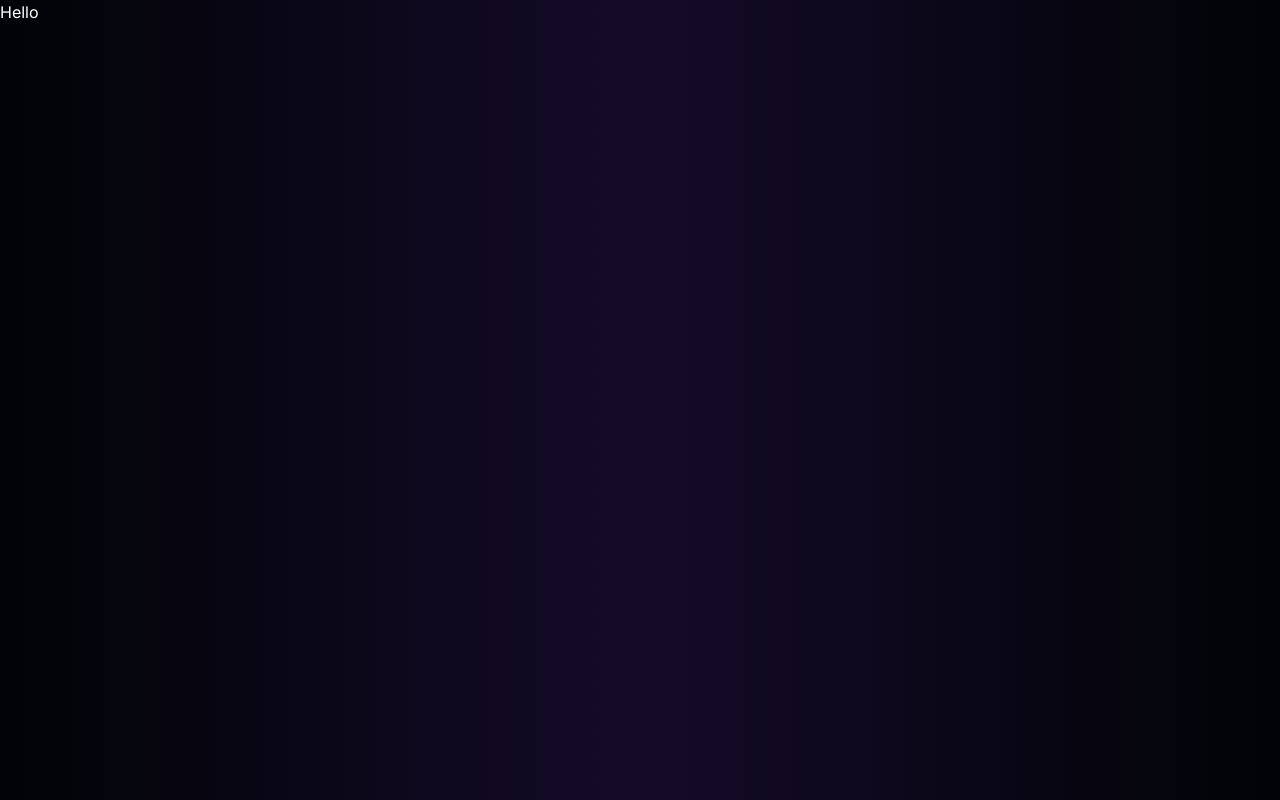
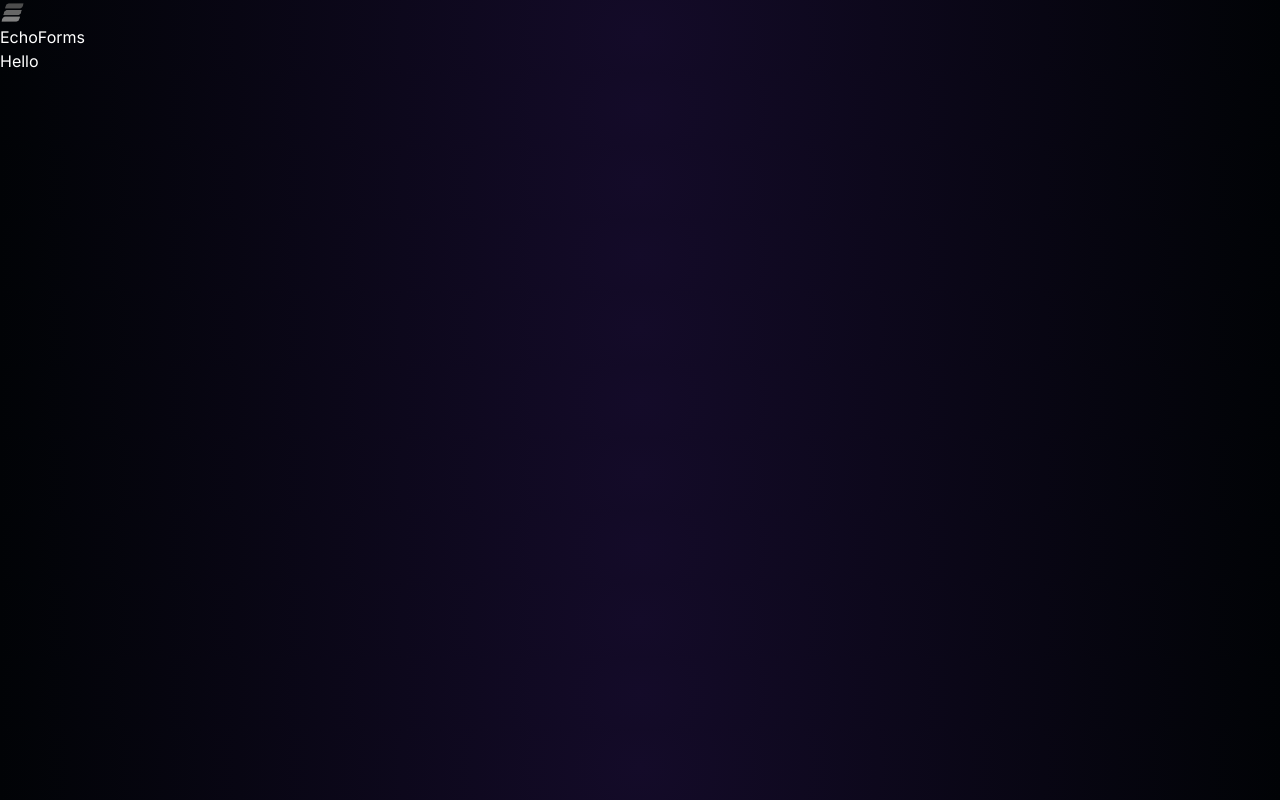
Before and after one commit to 10xshivam/EchoForms, a Next.js app: page / in a window 1280 px wide. Built offline with nearby package versions, Linux system fonts and the light colour scheme.

Commit message:
Add Navbar component and integrate it into the layout

```diff
--- a/src/app/layout.tsx
+++ b/src/app/layout.tsx
@@ -1,6 +1,7 @@
 import type { Metadata } from "next";
 import { Inter } from "next/font/google";
 import "./globals.css";
+import Navbar from "@/components/Navbar";
 
 const inter = Inter({
   subsets: ["latin"],
@@ -21,6 +22,7 @@ export default function RootLayout({
       <body
         className={`${inter.className}`}
       >
+        <Navbar/>
         {children}
       </body>
     </html>
--- /dev/null
+++ b/src/components/Navbar.tsx
@@ -0,0 +1,13 @@
+import Image from 'next/image'
+import React from 'react'
+
+export default function Navbar() {
+  return (
+    <nav className='fixed top-0 w-full h-16 border-b border-white/10 backdrop-blur-xl items-center flex px-7 justify-between z-50'>
+        <div className='flex justify-center items-center'>
+            <Image src={'/logo.png'} alt='logo' width={25} height={25}/>
+            <span className='text-xl font-medium text-white/70'>EchoForms</span>
+        </div>
+    </nav>
+  )
+}
```
Also changed, not shown: public/Logo.png (added).
